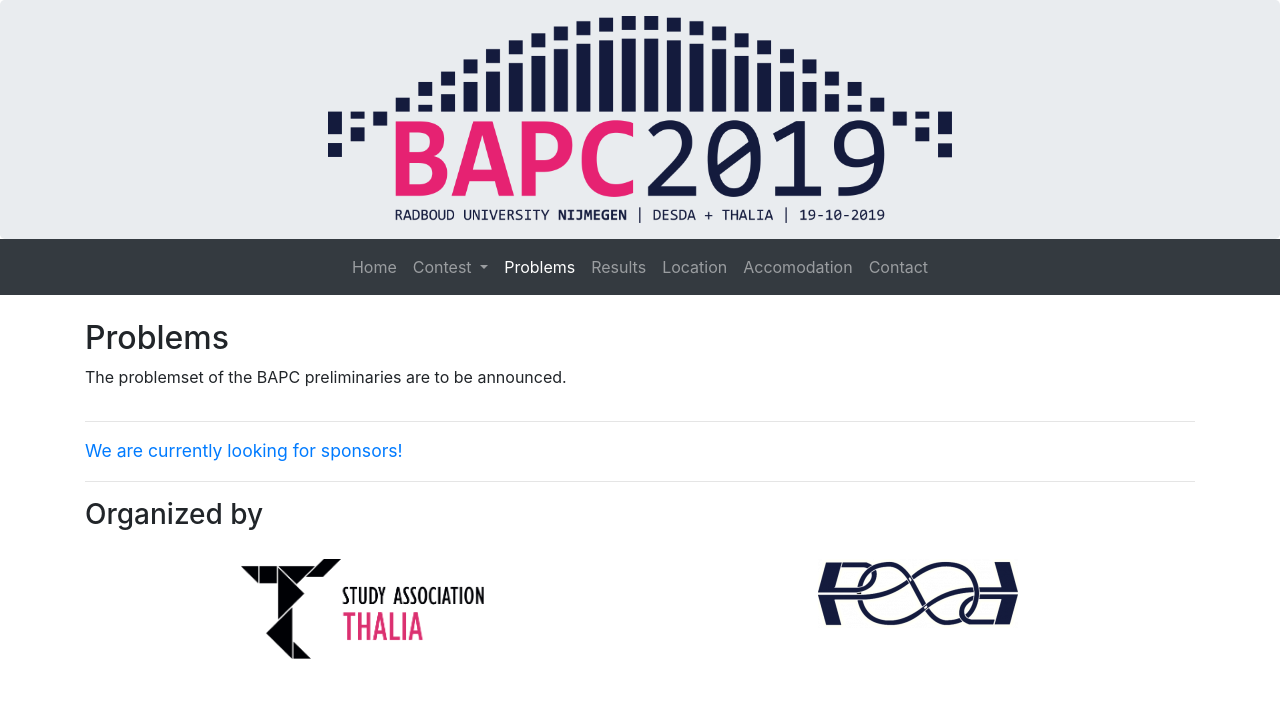
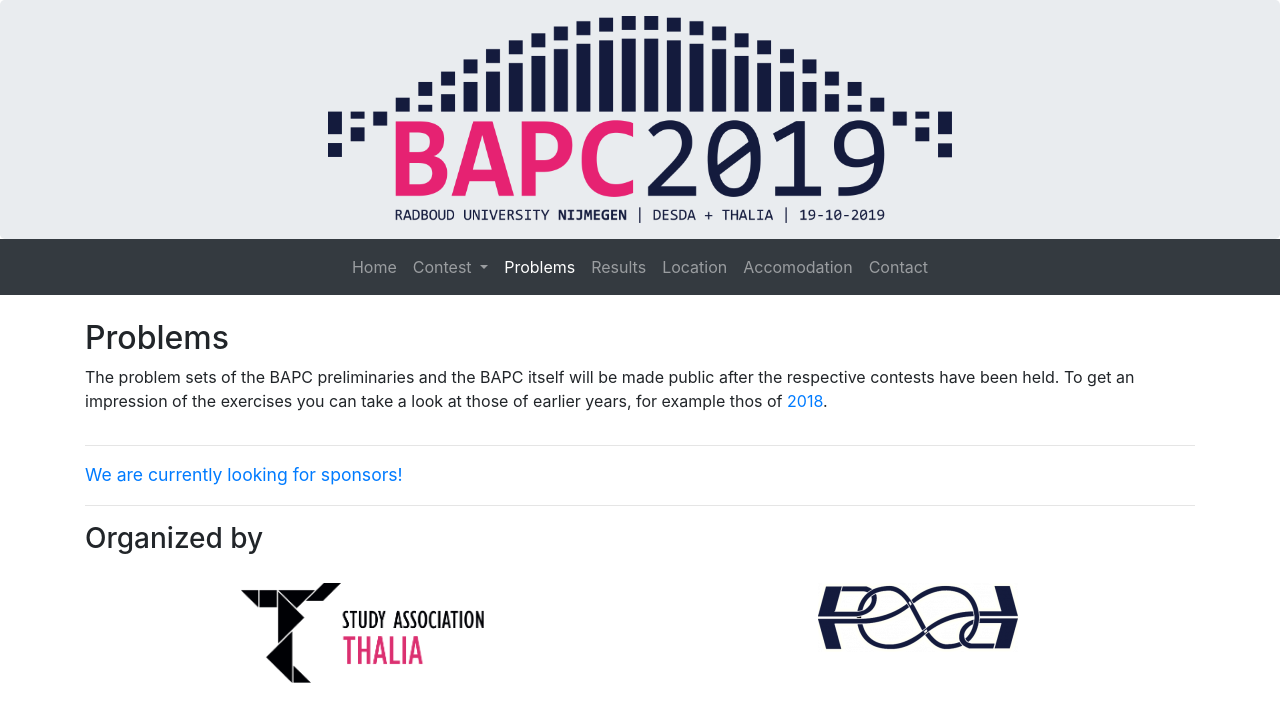
Before and after one commit to GuillaumeDerval/BAPC2018-website, a Jekyll site: the page built from problems.md, in a window 1280 px wide. Shown: the top 722 px of the page. Built offline with Jekyll 4.4.1, drawn with Linux system fonts in a browser that asks for light colours.

Commit message:
Make some small textual changes

```diff
--- a/problems.md
+++ b/problems.md
@@ -6,4 +6,4 @@
 menu: main
 ---
 
-The problemset of the BAPC preliminaries are to be announced.
+The problem sets of the BAPC preliminaries and the BAPC itself will be made public after the respective contests have been held. To get an impression of the exercises you can take a look at those of earlier years, for example thos of [2018](https://2018.bapc.eu/problems.html).
```
Also changed, not shown: location.md (+2 -2 lines), rules.md (+1 -0 lines), teams.md (+3 -2 lines).
